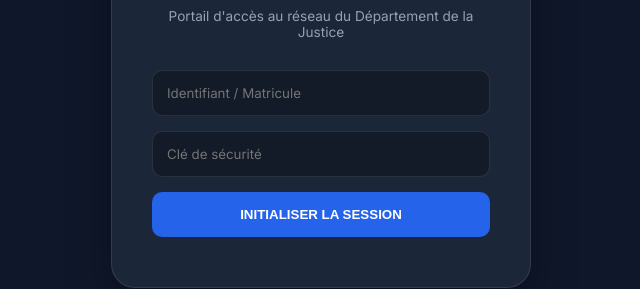
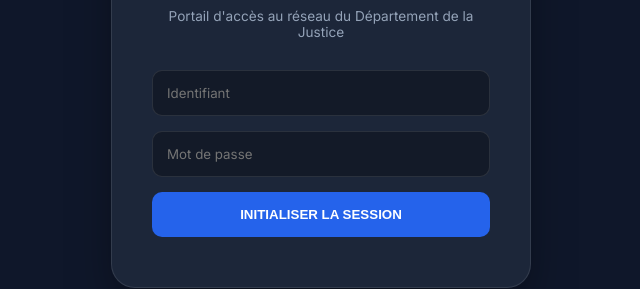
Before and after one commit to misterfrexs/sadojportal, a website: page index.html in a window 1280 px wide. Shown: the part 340-629 px from the top of the page, 319-959 px from the left. Drawn offline with Linux system fonts and the light colour scheme.

Commit message:
Modification du index.html

```diff
--- a/index.html
+++ b/index.html
@@ -112,8 +112,8 @@
             <img src="https://i.imgur.com/Pf4XkWF.png" alt="Logo Officiel">
             <h2>S.A.D.O.J. PORTAL</h2>
             <p>Portail d'accès au réseau du Département de la Justice</p>
-            <input type="text" id="login-id" placeholder="Identifiant / Matricule">
-            <input type="password" id="login-pass" placeholder="Clé de sécurité">
+            <input type="text" id="login-id" placeholder="Identifiant">
+            <input type="password" id="login-pass" placeholder="Mot de passe">
             <button class="btn" onclick="attemptLogin()">Initialiser la session</button>
         </div>
     </div>
```
